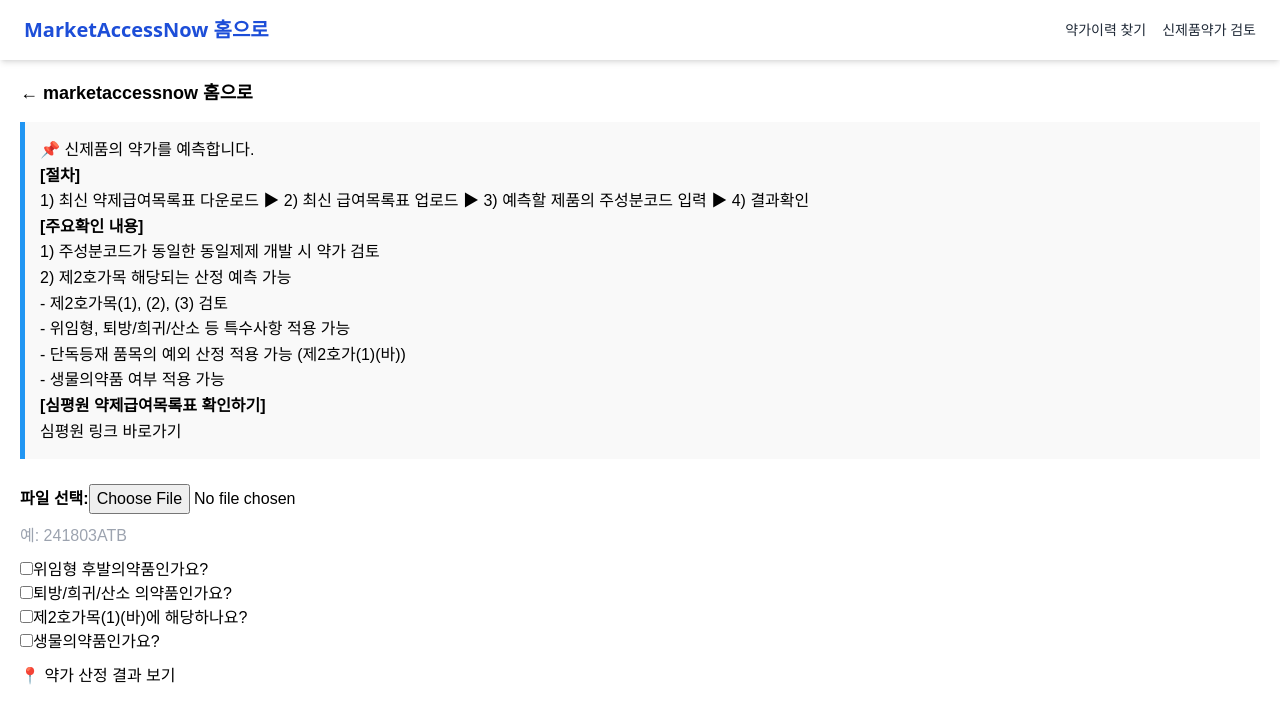
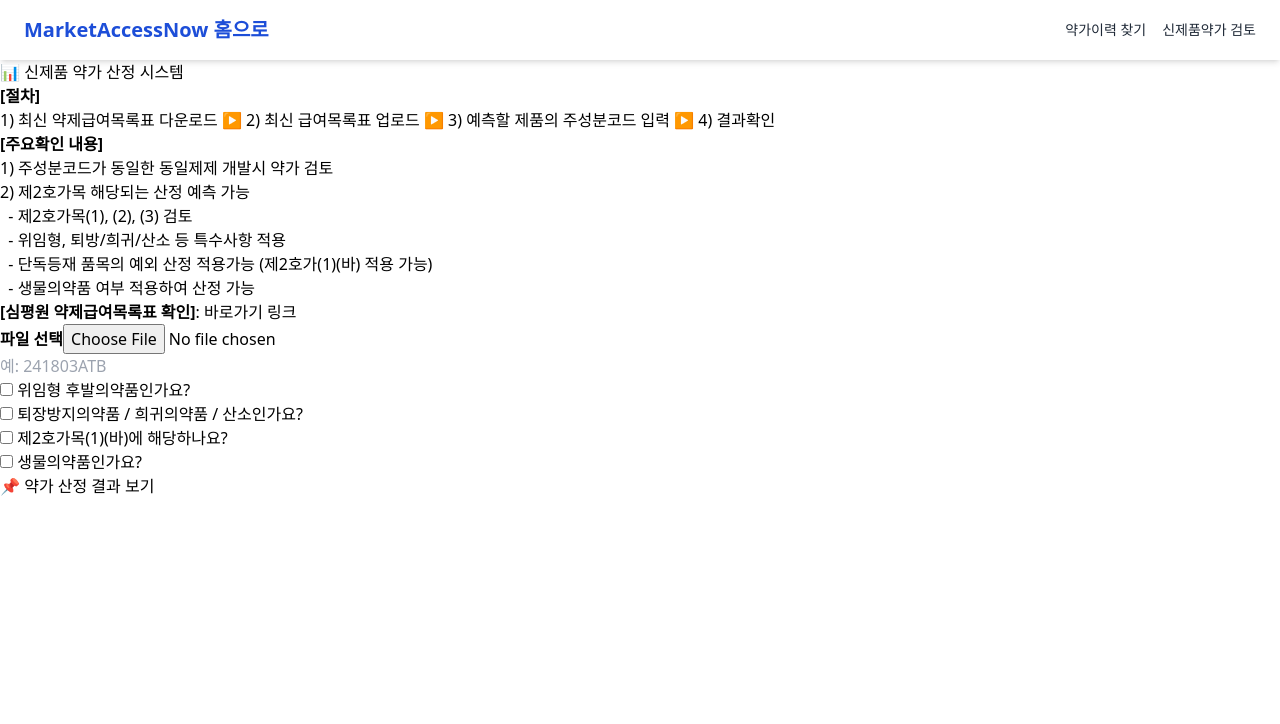
Before and after one commit to junsubpark/marketaccessnow, a React (Create React App) app: page /DrugPricePredict in a window 1280 px wide. Shown: the top 724 px of the page. Built offline with nearby package versions, Linux system fonts and the light colour scheme.

Commit message:
Fix: remove unused vars for Netlify build

```diff
--- a/src/pages/DrugPricePredict.jsx
+++ b/src/pages/DrugPricePredict.jsx
@@ -1,151 +1,125 @@
-import React, { useState } from "react";
-import * as XLSX from "xlsx";
-import "./DrugPricePredict.css";
+import React, { useState } from 'react';
+import * as XLSX from 'xlsx';
+import './DrugPricePredict.css';
 
 function DrugPricePredict() {
-  const [file, setFile] = useState(null);
-  const [drugCode, setDrugCode] = useState("");
-  const [results, setResults] = useState(null);
+  const [fileName, setFileName] = useState('');
+  const [ingredientCode, setIngredientCode] = useState('');
+  const [data, setData] = useState(null);
   const [options, setOptions] = useState({
-    delegated: false,
-    special: false,
-    onlyOne: false,
-    bio: false,
+    isDelegate: false,
+    isRare: false,
+    isException: false,
+    isBiologic: false
   });
 
-  const handleCheckboxChange = (e) => {
-    setOptions({ ...options, [e.target.name]: e.target.checked });
+  const handleFileUpload = (event) => {
+    const file = event.target.files[0];
+    if (file) {
+      setFileName(file.name);
+      const reader = new FileReader();
+      reader.onload = (e) => {
+        const data = new Uint8Array(e.target.result);
+        const workbook = XLSX.read(data, { type: 'array' });
+        const sheetName = workbook.SheetNames[0];
+        const worksheet = workbook.Sheets[sheetName];
+        const jsonData = XLSX.utils.sheet_to_json(worksheet);
+        setData(jsonData);
+      };
+      reader.readAsArrayBuffer(file);
+    }
   };
 
-  const handleFileUpload = (e) => {
-    const uploadedFile = e.target.files[0];
-    setFile(uploadedFile);
+  const handleCheckboxChange = (event) => {
+    const { name, checked } = event.target;
+    setOptions((prevOptions) => ({
+      ...prevOptions,
+      [name]: checked
+    }));
   };
 
   const handleSubmit = () => {
-    if (!file || !drugCode) {
-      alert("엑셀 파일과 주성분코드를 입력해주세요.");
+    if (!data || !ingredientCode) {
+      alert('파일과 주성분코드를 입력하세요.');
       return;
     }
 
-    const reader = new FileReader();
-    reader.onload = (evt) => {
-      const data = new Uint8Array(evt.target.result);
-      const workbook = XLSX.read(data, { type: "array" });
-      const sheetName = workbook.SheetNames[0];
-      const sheet = workbook.Sheets[sheetName];
-      const json = XLSX.utils.sheet_to_json(sheet, { header: 1 });
+    const filtered = data.filter(row => row['주성분코드']?.toString() === ingredientCode);
 
-      const rows = json.slice(1);
-      let startIdx = -1;
-      let endIdx = -1;
-      let ingredient = "";
-      const matchedRows = [];
+    if (filtered.length === 0) {
+      alert('해당 주성분코드에 대한 데이터가 없습니다.');
+      return;
+    }
 
-      rows.forEach((row, idx) => {
-        const code = row[3];
-        const productCode = row[4];
-        const name = row[5];
+    const prices = filtered.map(row => parseFloat(row['상한금액'])).filter(price => !isNaN(price));
 
-        if (code === drugCode && !productCode && name) {
-          startIdx = idx;
-          ingredient += name + " ";
-        } else if (code === drugCode && productCode) {
-          matchedRows.push(row);
-          endIdx = idx;
-        }
-      });
+    const maxPrice = Math.max(...prices);
+    const minPrice = Math.min(...prices);
 
-      const prices = matchedRows.map((r) => parseInt(r[9], 10)).filter(Boolean);
-      const productCount = matchedRows.length;
-      const max = Math.max(...prices);
-      const min = Math.min(...prices);
+    let estimated = maxPrice;
 
-      const resultData = {
-        drugCode,
-        ingredient: ingredient || "성분명 정보 없음",
-        productCount,
-        maxPrice: isFinite(max) ? max : "정보 없음",
-        minPrice: isFinite(min) ? min : "정보 없음",
-        condition2_2: isFinite(max) ? max : "정보 없음",
-        condition2_1: isFinite(max) ? Math.round(max * 0.85) : "정보 없음",
-        condition2_0: isFinite(min) ? Math.round(min * 0.85) : "정보 없음",
-        condition3: isFinite(min) ? Math.round(Math.min(min, max * 0.7225) * 0.85) : "정보 없음",
-      };
+    if (options.isDelegate) estimated *= 0.9;
+    if (options.isRare) estimated *= 0.93;
+    if (options.isException) estimated *= 0.85;
+    if (options.isBiologic) estimated *= 0.95;
 
-      setResults(resultData);
-    };
-
-    reader.readAsArrayBuffer(file);
+    setData({
+      주성분코드: ingredientCode,
+      품목수: filtered.length,
+      최고가: maxPrice,
+      최저가: minPrice,
+      예측가: Math.round(estimated)
+    });
   };
 
   return (
-    <div className="drug-price-container">
-      {/* 🏠 홈 링크 */}
-      <div style={{ marginBottom: "15px" }}>
-        <a href="/" style={{ fontWeight: "bold", fontSize: "18px" }}>← marketaccessnow 홈으로</a>
+    <div className="predict-container">
+      <h2>📊 신제품 약가 산정 시스템</h2>
+
+      <p><strong>[절차]</strong><br />
+        1) 최신 약제급여목록표 다운로드 ▶ 2) 최신 급여목록표 업로드 ▶ 3) 예측할 제품의 주성분코드 입력 ▶ 4) 결과확인
+      </p>
+
+      <p><strong>[주요확인 내용]</strong><br />
+        1) 주성분코드가 동일한 동일제제 개발시 약가 검토<br />
+        2) 제2호가목 해당되는 산정 예측 가능<br />
+        &nbsp;&nbsp;- 제2호가목(1), (2), (3) 검토<br />
+        &nbsp;&nbsp;- 위임형, 퇴방/희귀/산소 등 특수사항 적용<br />
+        &nbsp;&nbsp;- 단독등재 품목의 예외 산정 적용가능 (제2호가(1)(바) 적용 가능)<br />
+        &nbsp;&nbsp;- 생물의약품 여부 적용하여 산정 가능
+      </p>
+
+      <p><strong>[심평원 약제급여목록표 확인]</strong>: <a href="https://www.hira.or.kr/bbsDummy.do?pgmid=HIRAA030014050000" target="_blank" rel="noopener noreferrer">바로가기 링크</a></p>
+
+      <div>
+        <label><strong>파일 선택</strong></label>
+        <input type="file" accept=".xlsx" onChange={handleFileUpload} />
+        {fileName && <p>📂 업로드된 파일: {fileName}</p>}
       </div>
 
-      {/* 📘 설명 문단 */}
-      <div className="intro-box">
-        <h3>📌 신제품의 약가를 예측합니다.</h3>
-        <p><strong>[절차]</strong><br />
-        1) 최신 약제급여목록표 다운로드 ▶ 2) 최신 급여목록표 업로드 ▶ 3) 예측할 제품의 주성분코드 입력 ▶ 4) 결과확인</p>
-        <p><strong>[주요확인 내용]</strong><br />
-        1) 주성분코드가 동일한 동일제제 개발 시 약가 검토<br />
-        2) 제2호가목 해당되는 산정 예측 가능<br />
-        - 제2호가목(1), (2), (3) 검토<br />
-        - 위임형, 퇴방/희귀/산소 등 특수사항 적용 가능<br />
-        - 단독등재 품목의 예외 산정 적용 가능 (제2호가(1)(바))<br />
-        - 생물의약품 여부 적용 가능</p>
-        <p><strong>[심평원 약제급여목록표 확인하기]</strong><br />
-        <a href="https://www.hira.or.kr/bbsDummy.do?pgmid=HIRAA030014050000" target="_blank" rel="noopener noreferrer">심평원 링크 바로가기</a></p>
+      <input
+        type="text"
+        placeholder="예: 241803ATB"
+        value={ingredientCode}
+        onChange={(e) => setIngredientCode(e.target.value)}
+      />
+
+      <div className="checkboxes">
+        <label><input type="checkbox" name="isDelegate" onChange={handleCheckboxChange} /> 위임형 후발의약품인가요?</label><br />
+        <label><input type="checkbox" name="isRare" onChange={handleCheckboxChange} /> 퇴장방지의약품 / 희귀의약품 / 산소인가요?</label><br />
+        <label><input type="checkbox" name="isException" onChange={handleCheckboxChange} /> 제2호가목(1)(바)에 해당하나요?</label><br />
+        <label><input type="checkbox" name="isBiologic" onChange={handleCheckboxChange} /> 생물의약품인가요?</label>
       </div>
 
-      {/* 📁 파일 업로드 */}
-      <div style={{ marginBottom: "10px" }}>
-        <label><strong>파일 선택:</strong></label>
-        <input type="file" accept=".xlsx" onChange={handleFileUpload} />
-      </div>
+      <button onClick={handleSubmit}>📌 약가 산정 결과 보기</button>
 
-      {/* 🔤 주성분코드 */}
-      <div style={{ marginBottom: "10px" }}>
-        <input
-          type="text"
-          value={drugCode}
-          onChange={(e) => setDrugCode(e.target.value)}
-          placeholder="예: 241803ATB"
-        />
-      </div>
-
-      {/* ✅ 체크박스 옵션 */}
-      <div className="checkbox-group">
-        <label><input type="checkbox" name="delegated" checked={options.delegated} onChange={handleCheckboxChange} />
-          위임형 후발의약품인가요?</label><br />
-        <label><input type="checkbox" name="special" checked={options.special} onChange={handleCheckboxChange} />
-          퇴방/희귀/산소 의약품인가요?</label><br />
-        <label><input type="checkbox" name="onlyOne" checked={options.onlyOne} onChange={handleCheckboxChange} />
-          제2호가목(1)(바)에 해당하나요?</label><br />
-        <label><input type="checkbox" name="bio" checked={options.bio} onChange={handleCheckboxChange} />
-          생물의약품인가요?</label>
-      </div>
-
-      {/* 🔘 버튼 */}
-      <div style={{ marginTop: "10px" }}>
-        <button onClick={handleSubmit}>📍 약가 산정 결과 보기</button>
-      </div>
-
-      {/* 📊 결과 */}
-      {results && (
-        <div className="result-box">
-          <p><strong>주성분코드:</strong> {results.drugCode}</p>
-          <p><strong>성분명 및 함량:</strong> {results.ingredient}</p>
-          <p><strong>품목 수:</strong> {results.productCount}개</p>
-          <p><strong>최고가:</strong> {results.maxPrice}원 / <strong>최저가:</strong> {results.minPrice}원</p>
-          <p>✅ 제2호가목(2)(가) - 요건 2개 충족: 💰 {results.condition2_2}원</p>
-          <p>✅ 제2호가목(2)(나) - 요건 1개 충족: 💰 {results.condition2_1}원</p>
-          <p>✅ 제2호가목(2)(다) - 요건 0개 충족: 💰 {results.condition2_0}원</p>
-          <p>🧙‍♂️ 제2호가목(3) - 동일제제 20개 이상 시: 👍 {results.condition3}원</p>
+      {data && data.예측가 && (
+        <div className="results">
+          <p>📌 <strong>주성분코드:</strong> {data.주성분코드}</p>
+          <p><strong>총 품목 수:</strong> {data.품목수}</p>
+          <p><strong>최고가:</strong> {data.최고가.toLocaleString()}원</p>
+          <p><strong>최저가:</strong> {data.최저가.toLocaleString()}원</p>
+          <p><strong>예측가:</strong> {data.예측가.toLocaleString()}원</p>
         </div>
       )}
     </div>
```
